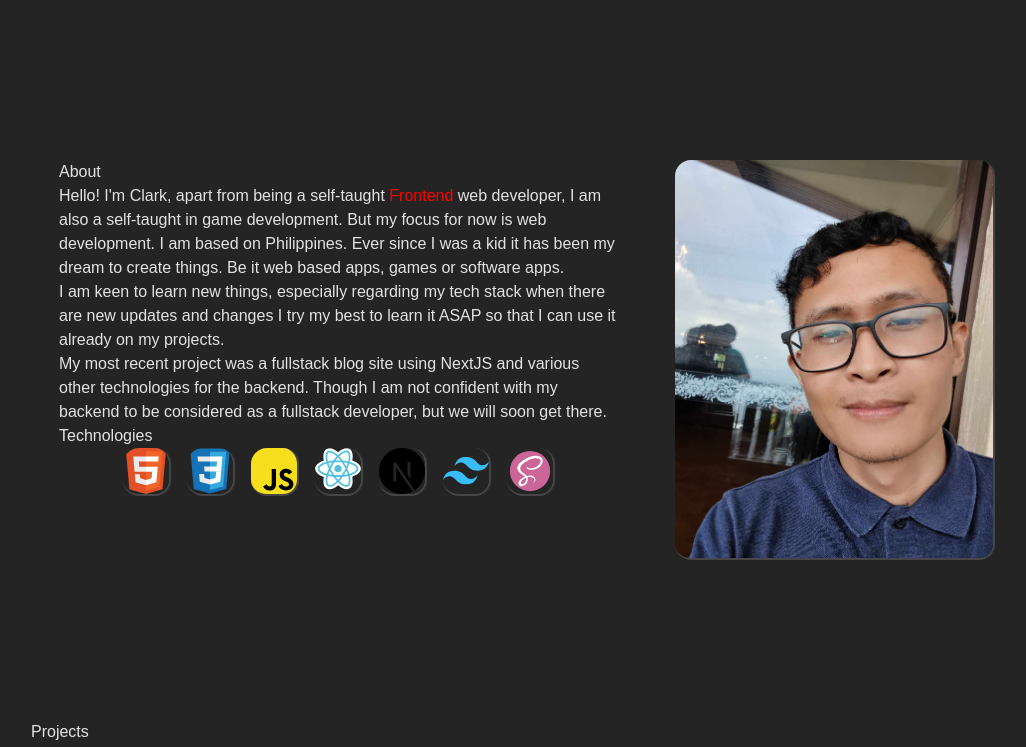
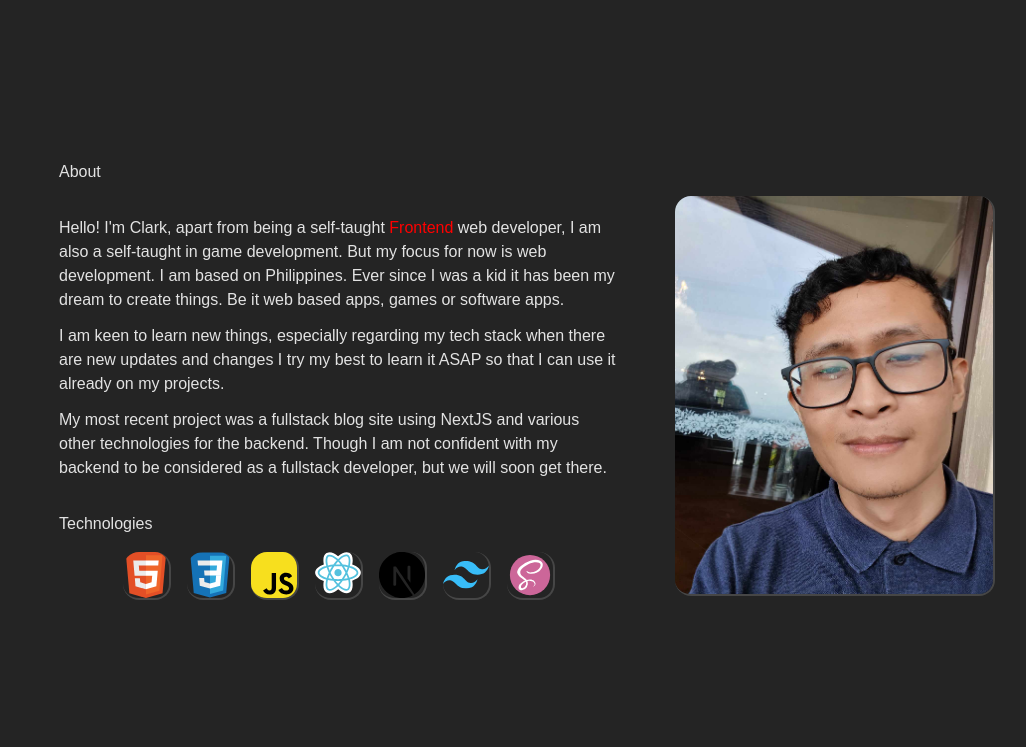
Before and after one commit to J0hnux/react-portfolio, a React (Vite) app: page / in a window 1280 px wide. Shown: the part 730-1477 px from the top of the page, without its empty margins (113-1139 px from the left). Built offline with nearby package versions, Linux system fonts and the light colour scheme.

Commit message:
Changed paragraph margins

```diff
--- a/src/components/About.scss
+++ b/src/components/About.scss
@@ -5,6 +5,10 @@
         border-bottom: 2px solid #464646;
         border-right: 2px solid #464646;
         border-radius: 16px;
+    }
+
+    p {
+        margin: 0.75rem 0;
     }
 }
 
@@ -43,6 +47,17 @@
 
 @media (min-width: 320px) {
     .about {
+
+        .about__left {
+            h3 {
+                margin-bottom: 1rem;
+            }
+        }
+
+        .about__left>div {
+            margin: 2rem 0;
+        }
+
         .tech__stack {
             ul {
                 display: grid;
```
